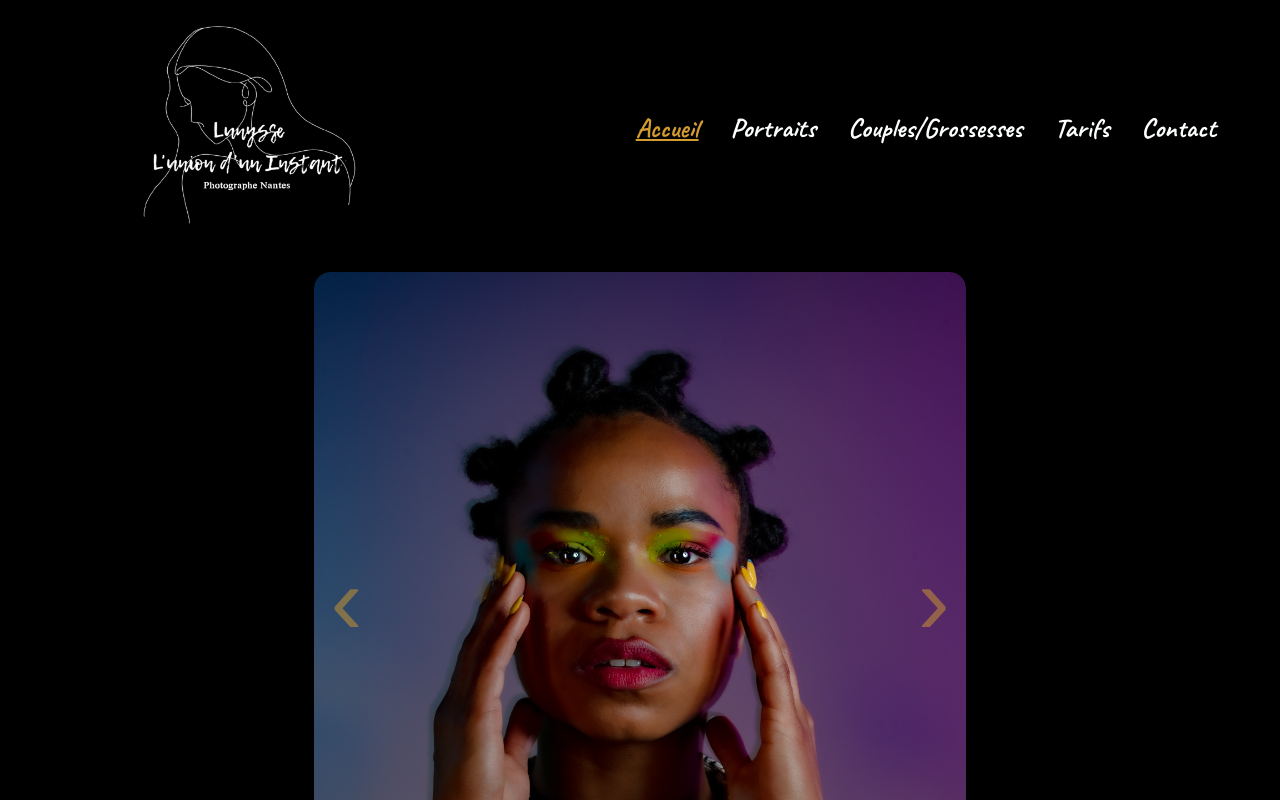
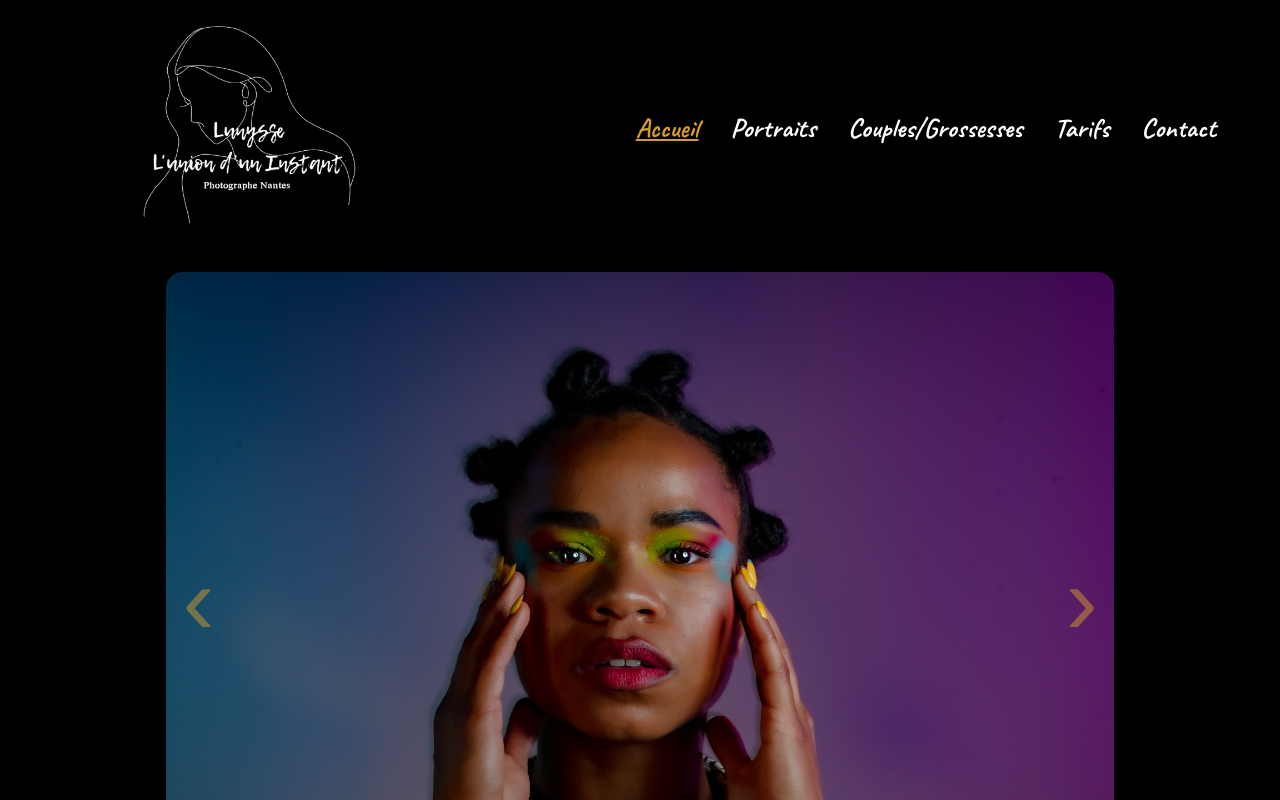
Before and after one commit to danidji/dtc_phography, a Next.js app: page / in a window 1280 px wide. Shown: the top 800 px of the page. Built offline with nearby package versions, Linux system fonts and the light colour scheme.

Commit message:
style: improve responsive design

```diff
--- a/src/components/Carousel.tsx
+++ b/src/components/Carousel.tsx
@@ -63,7 +63,7 @@ const CarouselWrapper = styled.div<ThemePropsType>`
     width: 70% ;
   }
   @media (min-width: 1200px) {
-    width: 55% ;
+    width: 80% ;
   }
 
   `
--- a/src/components/HambergerMenu.tsx
+++ b/src/components/HambergerMenu.tsx
@@ -31,12 +31,12 @@ export default HambergerMenu
 const DrawerWrapper = styled.div<ThemePropsType & DrawerPropsType>`
   position: fixed;
   top: 0;
-  z-index:999 ;
-  width: 10rem ;
+  z-index:9999 ;
+  width: 13rem ;
   height:100% ;
   transition: 400ms ease-out;
   background-color: ${p => p.bgColor};
-  transform: ${({ open }) => open ? 'translateX(-3rem)' : 'translateX(-13rem)'};
+  transform: ${({ open }) => open ? 'translateX(-3rem)' : 'translateX(-16rem)'};
 `
 
 const HambergerButton = styled.button`
```
